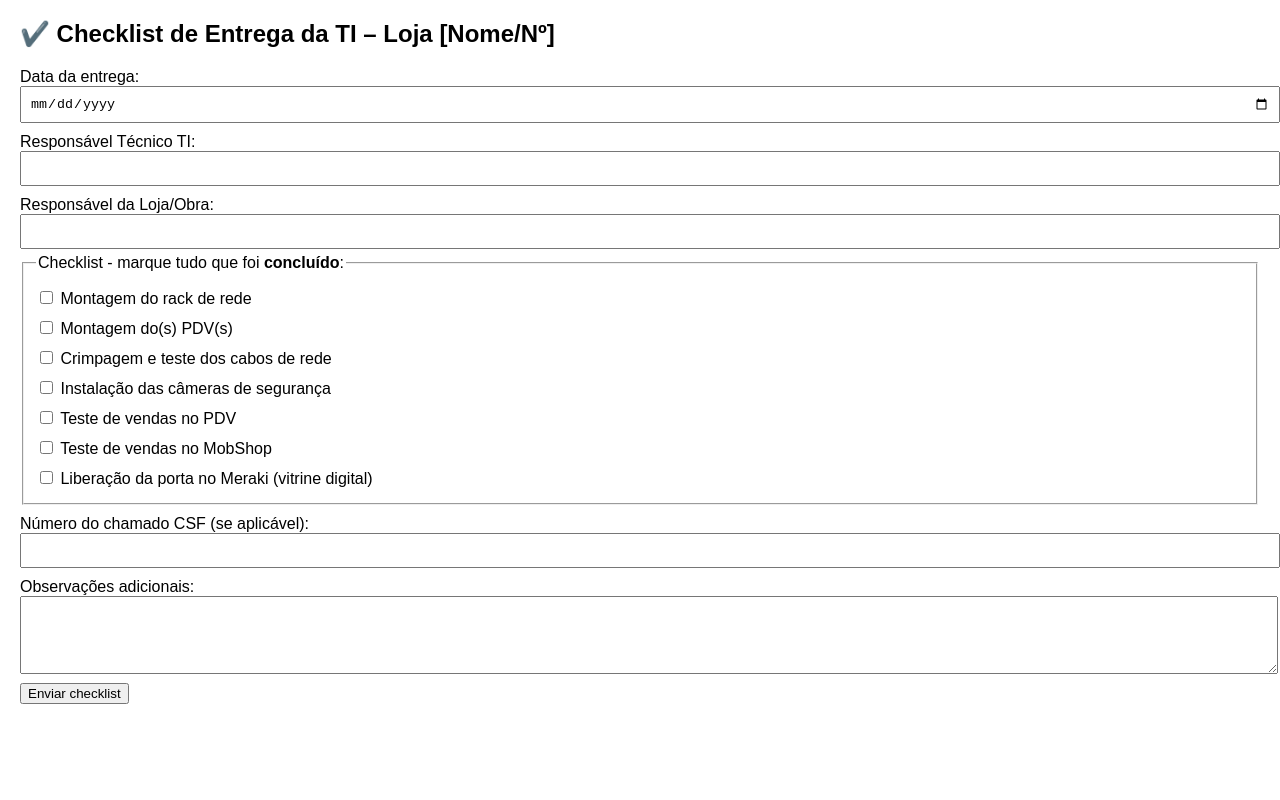
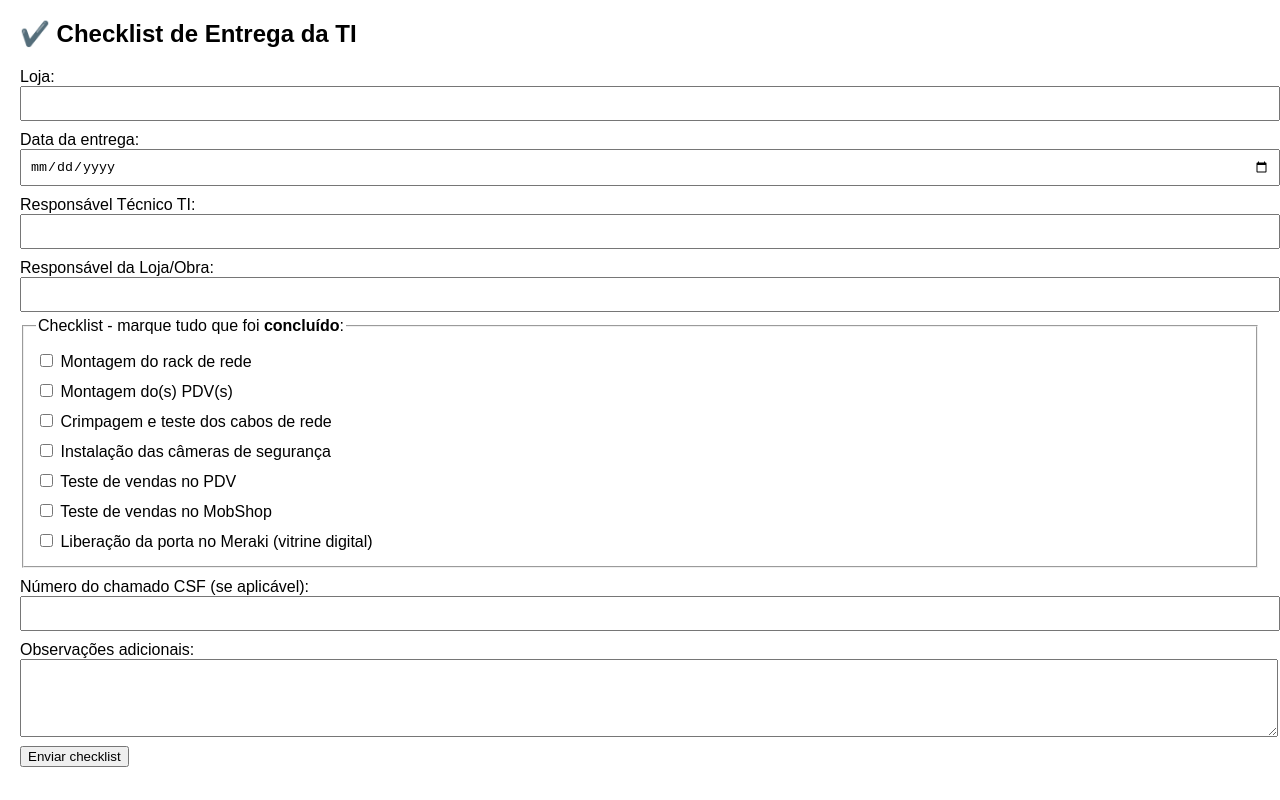
Before and after one commit to edweltoncslima/checklist-ti-obras, a plain HTML site: page index.html in a window 1280 px wide. Drawn offline with Linux system fonts and the light colour scheme.

Commit message:
Update index.html

```diff
--- a/index.html
+++ b/index.html
@@ -10,8 +10,11 @@
   </style>
 </head>
 <body>
-  <h2>✔️ Checklist de Entrega da TI – Loja [Nome/Nº]</h2>
+  <h2>✔️ Checklist de Entrega da TI</h2>
   <form id="checklistForm">
+    <label>Loja:
+      <input type="text" name="Loja" required>
+    </label>
     <label>Data da entrega:
       <input type="date" name="DataEntrega" required>
     </label>
```
